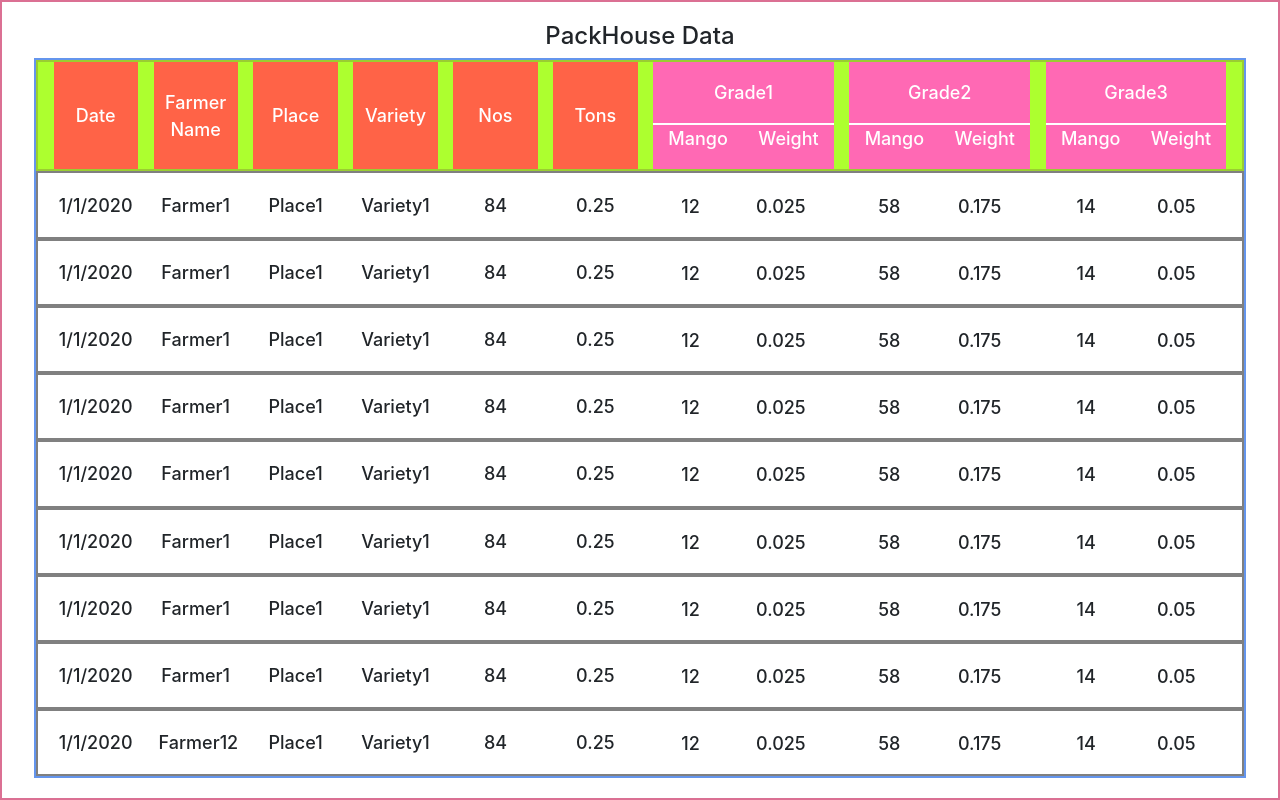
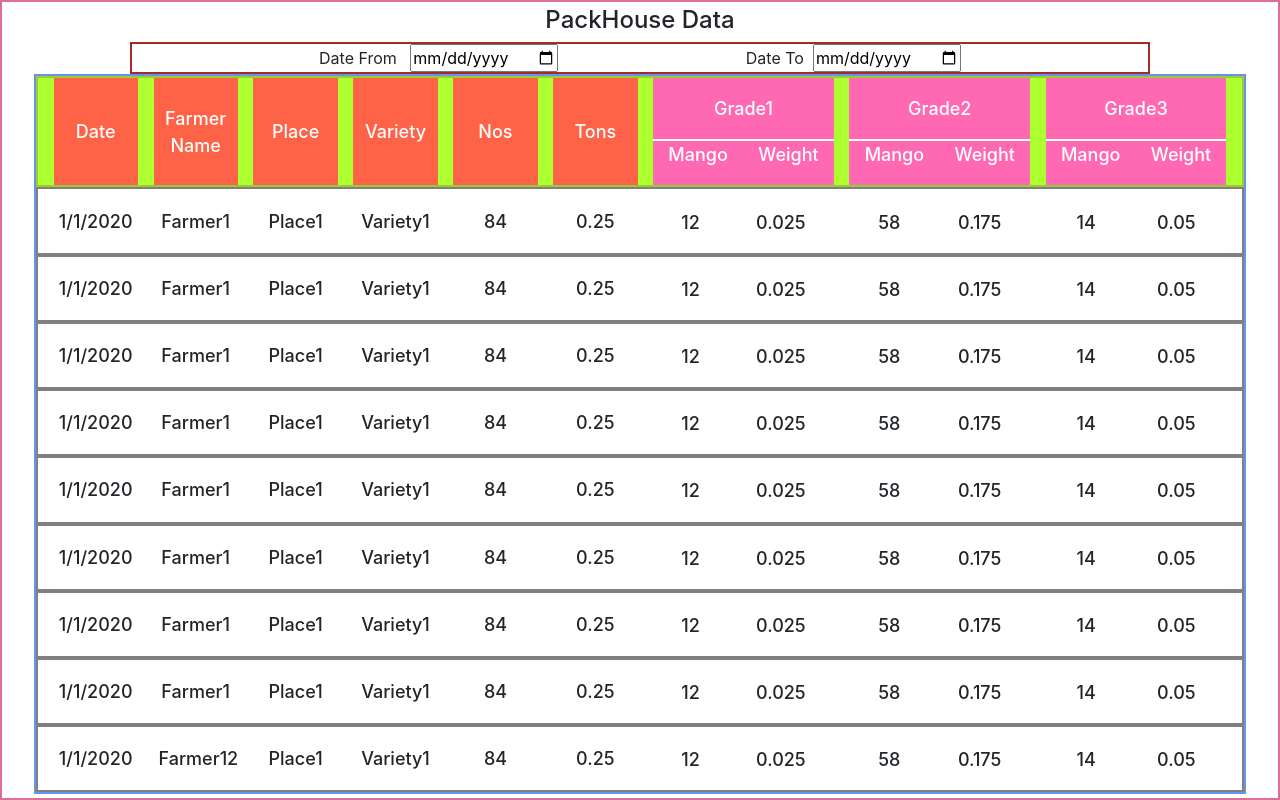
Before and after one commit to Sahana-123-KK/farmers-app, a React (Create React App) app: page /filter in a window 1280 px wide. Built offline with nearby package versions, Linux system fonts and the light colour scheme.

Commit message:
date prob

```diff
--- a/src/components/Filter/Filter.jsx
+++ b/src/components/Filter/Filter.jsx
@@ -1,16 +1,60 @@
-import React, { useState } from "react";
+import React, { useEffect, useState } from "react";
 import FilterDatacomp from "../FilterDatacomp/FilterDatacomp";
 import "./filter.css";
 import Calendar from "react-calendar";
 // import datas from "../../../data";
 import datas from "../../data";
 const Filter = () => {
-    const [value, onChange] = useState(new Date());
+  const [start, setStart] = useState();
+  const [finisth, setFinish] = useState();
   const [data, setData] = useState(datas);
+  const [filter, setFilter] = useState(datas);
+
+  const filterFnc = () => {
+    setFilter(() => {
+      return filter.filter((item, ind) => {
+        return (
+          new Date(
+            item?.date?.split("/")[1],
+            item?.date?.split("/")[0],
+            item?.date?.split("/")[2]
+          )
+           >= new Date(start).getTime()
+        );
+      });
+    });
+  };
+  useEffect(() => {
+    // filterFnc()
+  }, [start, finisth]);
   return (
     <div className="flexxfil">
       <h4 className="headfil">PackHouse Data</h4>
       {/* <Calendar onChange={onChange} value={value} /> */}
+      <div className="flexxrowdatesfil">
+        <p>
+          Date From &nbsp;{" "}
+          <input
+            onChange={(e) => {
+              setStart(e.target.value);
+            }}
+            type="date"
+            name=""
+            id=""
+          />
+        </p>
+        <p>
+          Date To &nbsp;
+          <input
+            onChange={(e) => {
+              setFinish(e.target.value);
+            }}
+            type="date"
+            name=""
+            id=""
+          />
+        </p>
+      </div>
 
       <div className="flexxcoltabfil">
         <div className="flexxrowheadtabfil">
@@ -43,9 +87,9 @@ const Filter = () => {
           </span>
         </div>
         {
-          data?.length == 0
+          filter?.length == 0
             ? "No Date To Display"
-            : data.map((item, ind) => {
+            : filter.map((item, ind) => {
                 return <FilterDatacomp item={item} />;
               })
 
--- a/src/components/Filter/filter.css
+++ b/src/components/Filter/filter.css
@@ -6,6 +6,17 @@
     height: 100vh;
     justify-content: center;
     align-items: center;
+}
+.flexxfil p{
+    margin: 0px;
+}
+.flexxrowdatesfil{
+    display: flex;
+    flex-direction: row;
+    align-items: center;
+    width: 80%;
+    border: 2px solid brown;
+    justify-content: space-evenly;
 }
 .flexxcoltabfil{
     display: flex;
```
